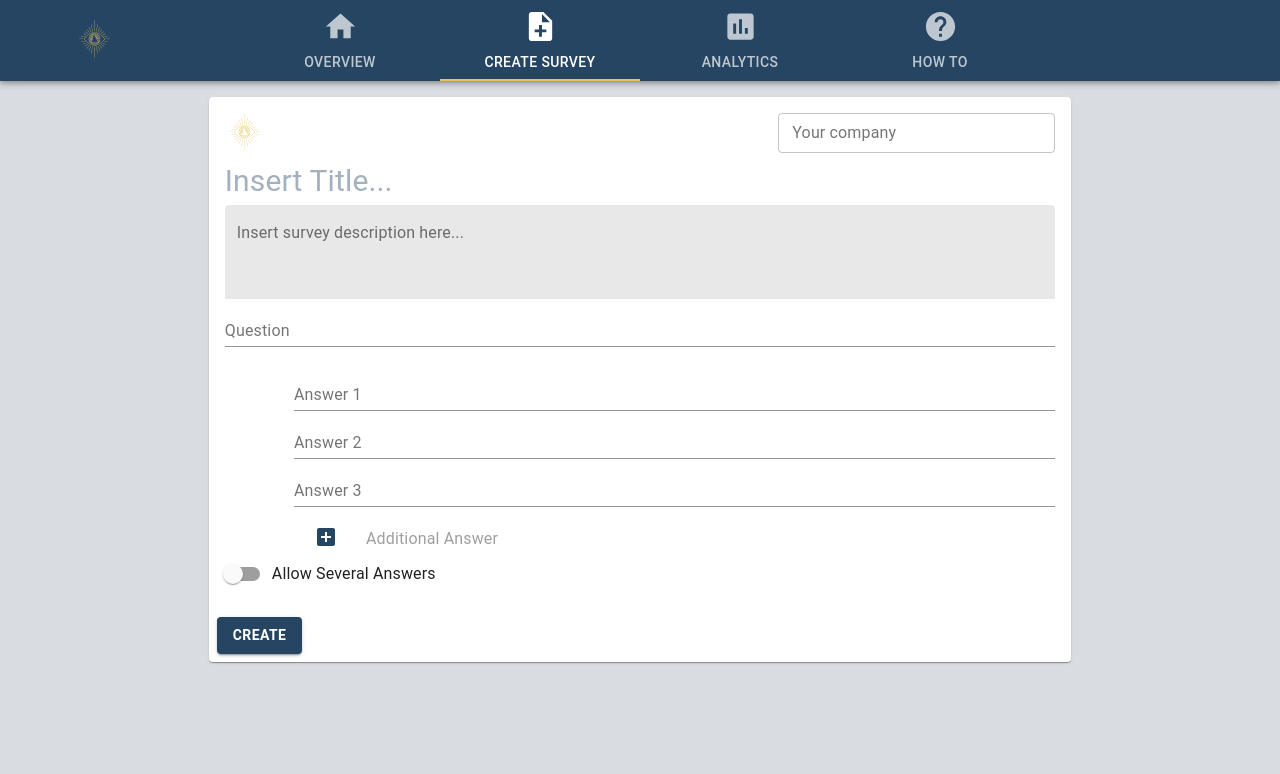
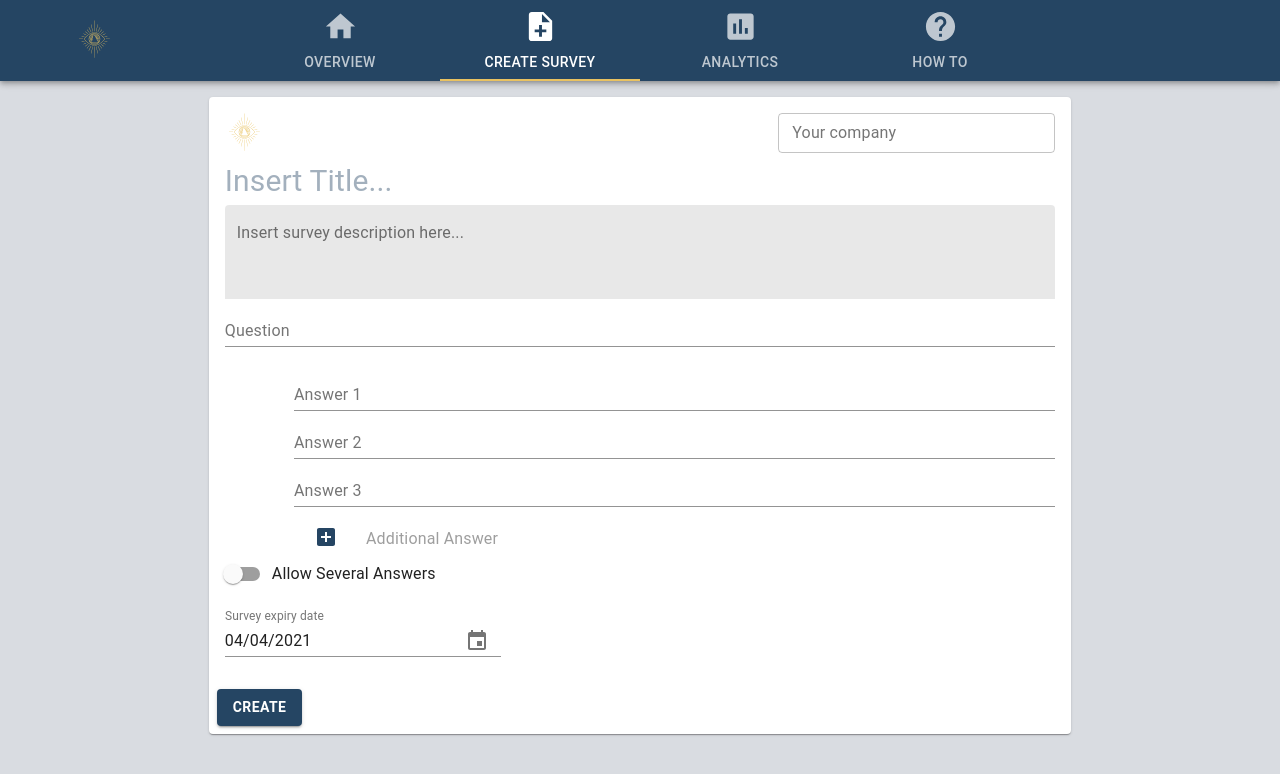
Before and after one commit to LucaWeissbeck/SurveyWzrd-Frontend, a React (Create React App) app: page /createsurvey in a window 1280 px wide. Shown: the top 774 px of the page. Built offline with nearby package versions, Linux system fonts and the light colour scheme.

Commit message:
Choosing an expiry Date should work now. What still might needs to be done is to change the Picker to support a time to pick.

```diff
--- a/src/components/Home/CreateSurvey/CreateSurvey.js
+++ b/src/components/Home/CreateSurvey/CreateSurvey.js
@@ -28,14 +28,14 @@ export class CreateSurvey extends React.Component{
             name: "",
             question: "",
             answerOptions: ["", "", ""],
-            //selectedDate: new Date()
+            selectedDate: new Date()
         };
     }
 
-    /*handleExpiryDateChange = (date) => {
-        console.log(date.getMonth());
+    handleExpiryDateChange = (date) => {
+        console.log(date.toISOString().slice(0, 19).replace('T', ' '));
         this.setState({ selectedDate: date});
-    };*/
+    };
 
     handleChange = (event) => {
         this.setState({ checkedA: event.target.checked });
@@ -54,7 +54,7 @@ export class CreateSurvey extends React.Component{
                 "multiSelect": this.state.checkedA,
                 "name": this.state.name,
                 "question": this.state.question,
-                //"expiryDate": this.state.selectedDate
+                "expiryDate": this.state.selectedDate.toISOString().slice(0, 19).replace('T', ' ')
         }
         surveyService.postSurveyQuestionSingle(payload)
             .then((res)=> {
@@ -231,7 +231,7 @@ export class CreateSurvey extends React.Component{
                                        label="Allow Several Answers"
                                    />
                                </form>
-                               {/*<form>
+                               {<form>
                                    <MuiPickersUtilsProvider utils={DateFnsUtils}>
                                        <KeyboardDatePicker
                                            margin="normal"
@@ -245,7 +245,7 @@ export class CreateSurvey extends React.Component{
                                            }}
                                        />
                                    </MuiPickersUtilsProvider>
-                               </form>*/}
+                               </form>}
 
                            </CardContent>
                            <CardActions>
```
